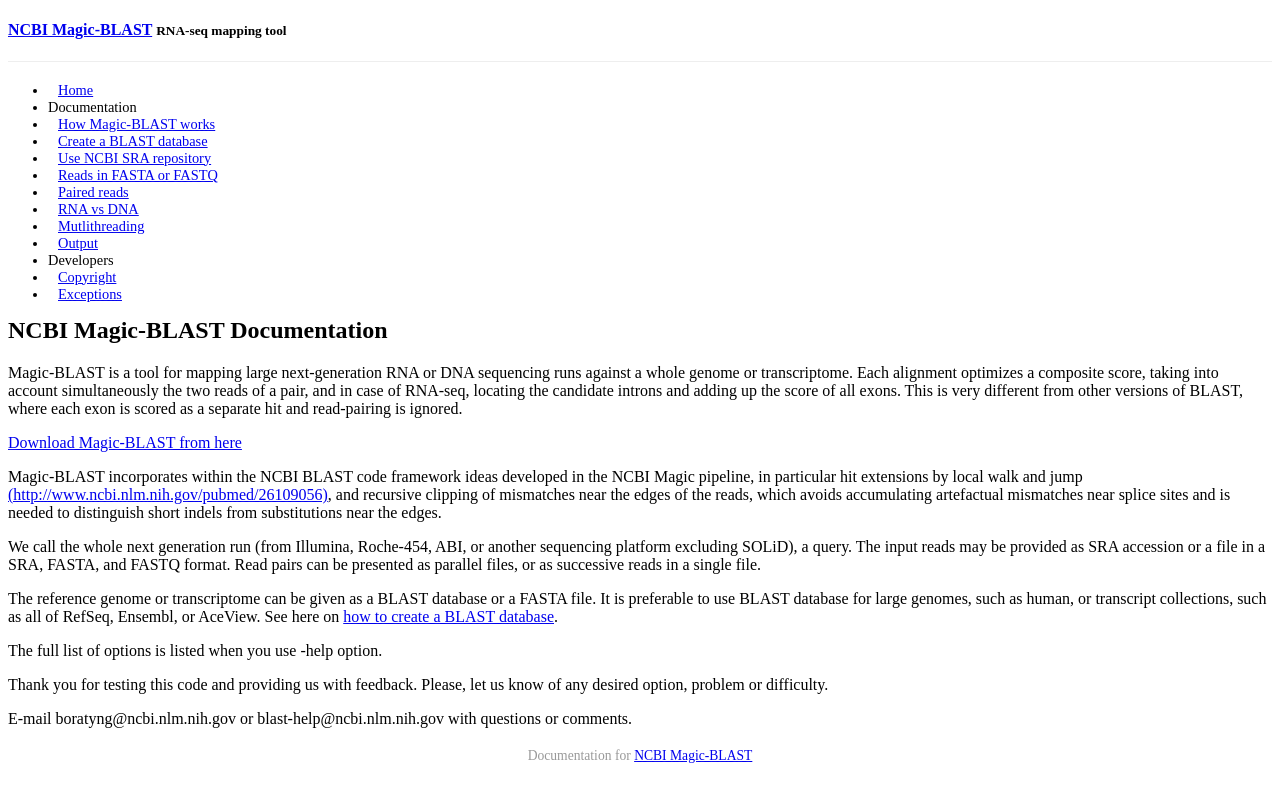
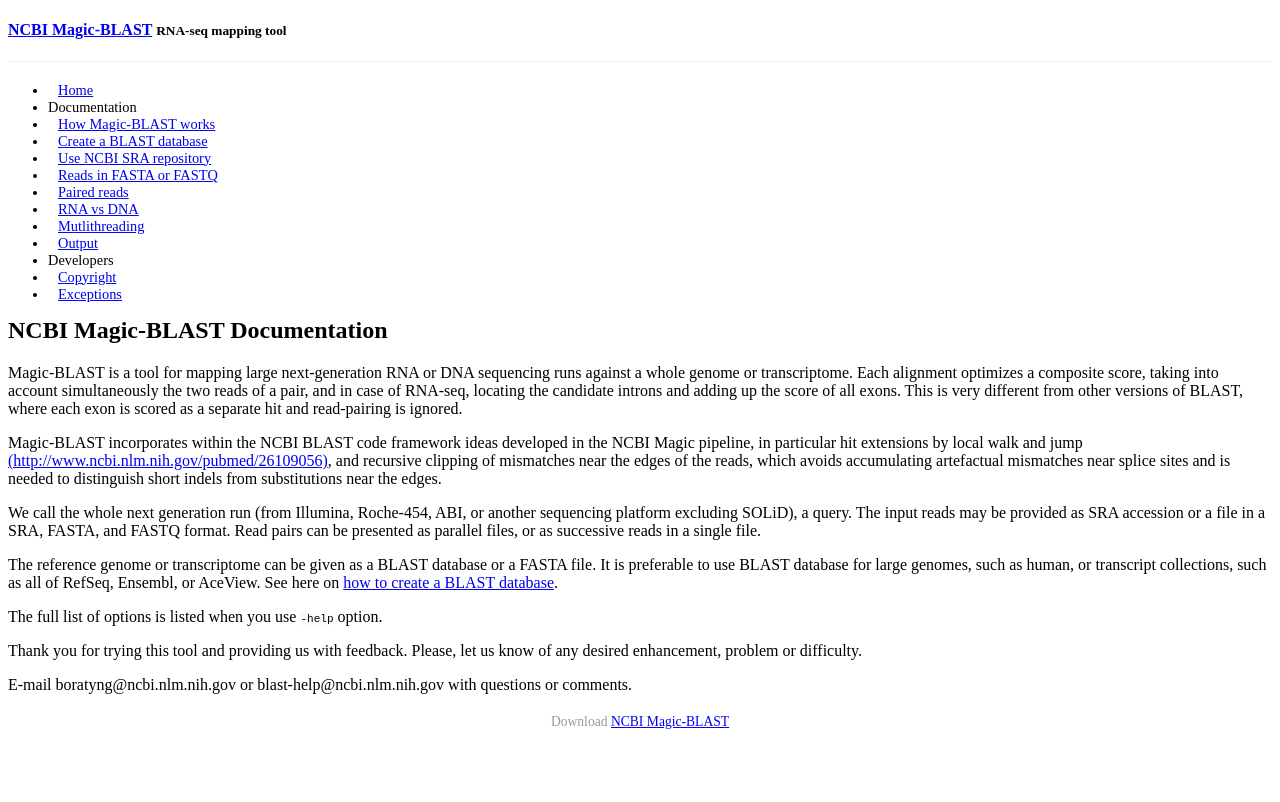
Before and after one commit to ncbi/magicblast, a Jekyll site: the page built from index.md, in a window 1280 px wide. Shown: the top 802 px of the page. Built offline with Jekyll 4.4.1, drawn with Linux system fonts in a browser that asks for light colours; a style sheet for code colours, icons or effects is not loaded.

Commit message:
Minor rewordings

````diff
--- a/_includes/footer.html
+++ b/_includes/footer.html
@@ -1 +1 @@
-Documentation for <a href="{% if site.codeurl %}{{ site.codeurl }}{% else %}{{ site.baseurl }}{% endif %}">{{ site.title }}</a>
+Download <a href="{% if site.codeurl %}{{ site.codeurl }}{% else %}{{ site.baseurl }}{% endif %}">{{ site.title }}</a>
--- a/index.md
+++ b/index.md
@@ -10,8 +10,6 @@
 up the score of all exons. This is very different from other versions of
 BLAST, where each exon is scored as a separate hit and read-pairing is
 ignored.
-
-[Download Magic-BLAST from here](ftp://ftp.ncbi.nlm.nih.gov/blast/executables/magicblast/LATEST)
 
 Magic-BLAST incorporates within the NCBI BLAST code framework ideas
 developed in the NCBI Magic pipeline, in particular hit extensions by
@@ -31,9 +29,9 @@
 such as human, or transcript collections, such as all of RefSeq, Ensembl,
 or AceView. See here on [how to create a BLAST database](/magicblast/doc/blastdb.html).
 
-The full list of options is listed when you use -help option.
+The full list of options is listed when you use ```-help``` option.
 
-Thank you for testing this code and providing us with feedback. Please,
-let us know of any desired option, problem or difficulty.
+Thank you for trying this tool and providing us with feedback. Please,
+let us know of any desired enhancement, problem or difficulty.
 
 E-mail boratyng@ncbi.nlm.nih.gov or blast-help@ncbi.nlm.nih.gov with questions or comments.
````
